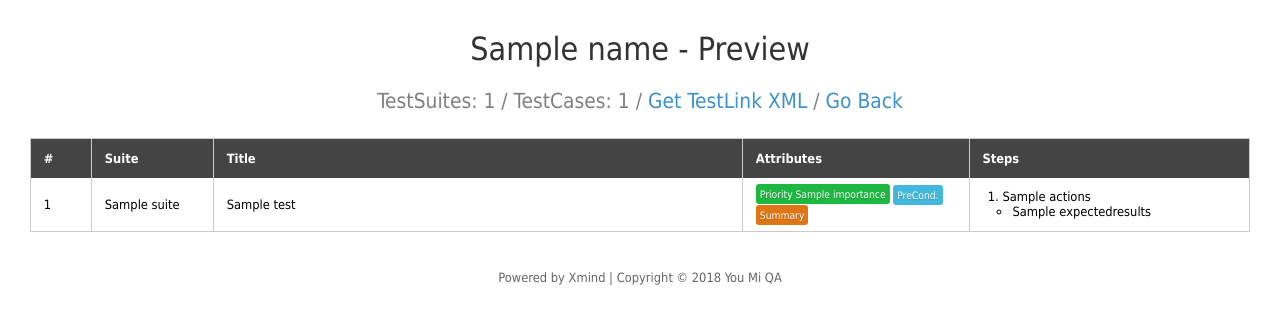
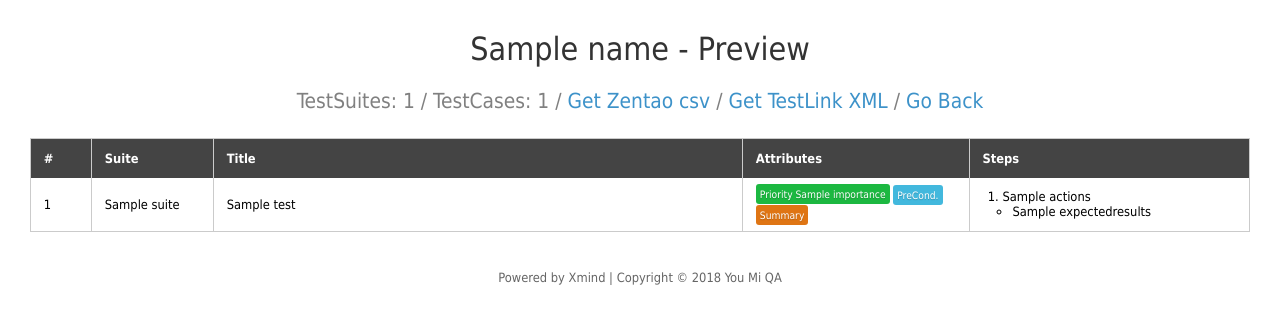
Before and after one commit to zhuifengshen/xmind, a Flask app: template web/templates/v2/preview.html in a window 1280 px wide. Shown: the top 324 px of the page. Run offline with Flask 2, Linux system fonts and the light colour scheme; the template is opened without the code that fills it: most values are stand-ins (such as "Sample title", 1, 10 or a date in 2020).

Commit message:
feat: xmind to testcase web tool support zentao testcase comvertion

```diff
--- a/web/application.py
+++ b/web/application.py
@@ -16,6 +16,8 @@ from flask import Flask, request, send_from_directory, g, render_template, abort
 
 
 # log handler
+from testcase.zentao import xmind_to_zentao_csv_file
+
 formatter = logging.Formatter('%(asctime)s  %(name)s  %(levelname)s  [%(module)s - %(funcName)s]: %(message)s')
 handler = logging.FileHandler('running.log', encoding='UTF-8')
 handler.setFormatter(formatter)
@@ -222,7 +224,7 @@ def uploaded_file(filename):
 
 
 @app.route('/<filename>/to/testlink')
-def download_file(filename):
+def download_testlink_file(filename):
     full_path = join(app.config['UPLOAD_FOLDER'], filename)
 
     if not exists(full_path):
@@ -230,6 +232,19 @@ def download_file(filename):
 
     testlink_xmls_file = xmind_to_testlink_xml_file(full_path)
     filename = os.path.basename(testlink_xmls_file) if testlink_xmls_file else abort(404)
+
+    return send_from_directory(app.config['UPLOAD_FOLDER'], filename, as_attachment=True)
+
+
+@app.route('/<filename>/to/zentao')
+def download_zentao_file(filename):
+    full_path = join(app.config['UPLOAD_FOLDER'], filename)
+
+    if not exists(full_path):
+        abort(404)
+
+    zentao_csv_file = xmind_to_zentao_csv_file(full_path)
+    filename = os.path.basename(zentao_csv_file) if zentao_csv_file else abort(404)
 
     return send_from_directory(app.config['UPLOAD_FOLDER'], filename, as_attachment=True)
 
--- a/web/templates/v2/index.html
+++ b/web/templates/v2/index.html
@@ -38,7 +38,8 @@
                             <td title="{{ record[1] }}"> {{ record[0] }}</td>
                             <td>{{ record[2] }}</td>
                             <td><a href="{{ url_for('uploaded_file',filename=record[1]) }}">XMIND</a> |
-                                <a href="{{ url_for('download_file',filename=record[1]) }}">XML</a> |
+                                <a href="{{ url_for('download_zentao_file',filename=record[1]) }}">CSV</a> |
+                                <a href="{{ url_for('download_testlink_file',filename=record[1]) }}">XML</a> |
                                 <a href="{{ url_for('preview_file',filename=record[1]) }}">PREVIEW</a> |
                                 <a href="{{ url_for('delete_file',filename=record[1], record_id=record[4]) }}">DELETE</a>
                             </td>
--- a/web/templates/v2/preview.html
+++ b/web/templates/v2/preview.html
@@ -11,7 +11,8 @@
 <div class="header">
     <h1>{{ name }} - Preview</h1>
     <h2>TestSuites: {{ suite_count }} / TestCases: {{ suite | length }}
-        / <a href="{{ url_for("download_file",filename= name) }}">Get TestLink XML</a>
+        / <a href="{{ url_for("download_zentao_file",filename= name) }}">Get Zentao csv</a>
+        / <a href="{{ url_for("download_testlink_file",filename= name) }}">Get TestLink XML</a>
         / <a href="{{ url_for("index") }}">Go Back</a></h2>
 </div>
 <table class="pure-table tests-table">
```
